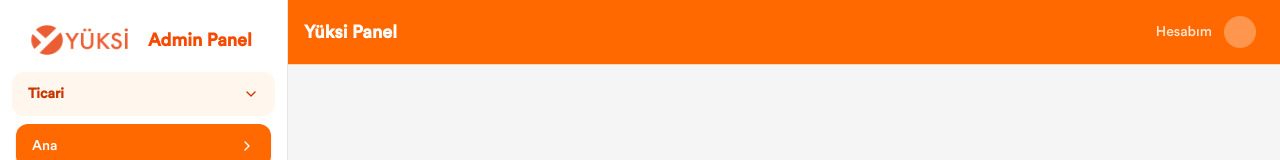
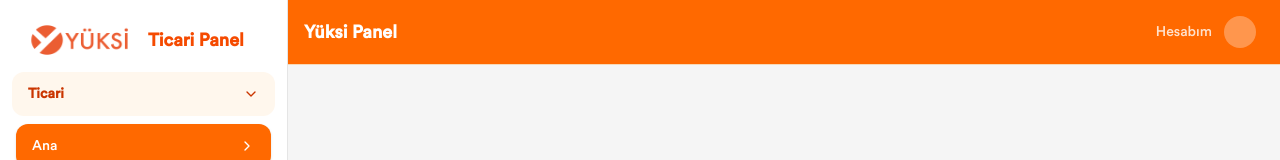
Before and after one commit to Yuksi-Teknoloji/yuksi_ticari, a Next.js app: page /dashboard in a window 1280 px wide. Shown: the top 160 px of the page. Built offline with nearby package versions, Linux system fonts and the light colour scheme.

Commit message:
little bug fixed

```diff
--- a/src/components/dashboard/Sidebar.tsx
+++ b/src/components/dashboard/Sidebar.tsx
@@ -31,7 +31,7 @@ export default function Sidebar({ nav = [] as NavGroup[] }: { nav?: NavGroup[] }
             className="h-28 w-[120px] object-containshrink-0 select-none"
             draggable={false}
           />
-          <div className="text-lg font-semibold text-orange-600">Admin Panel</div>
+          <div className="text-lg font-semibold text-orange-600">Ticari Panel</div>
         </div>
       </div>
 
```
